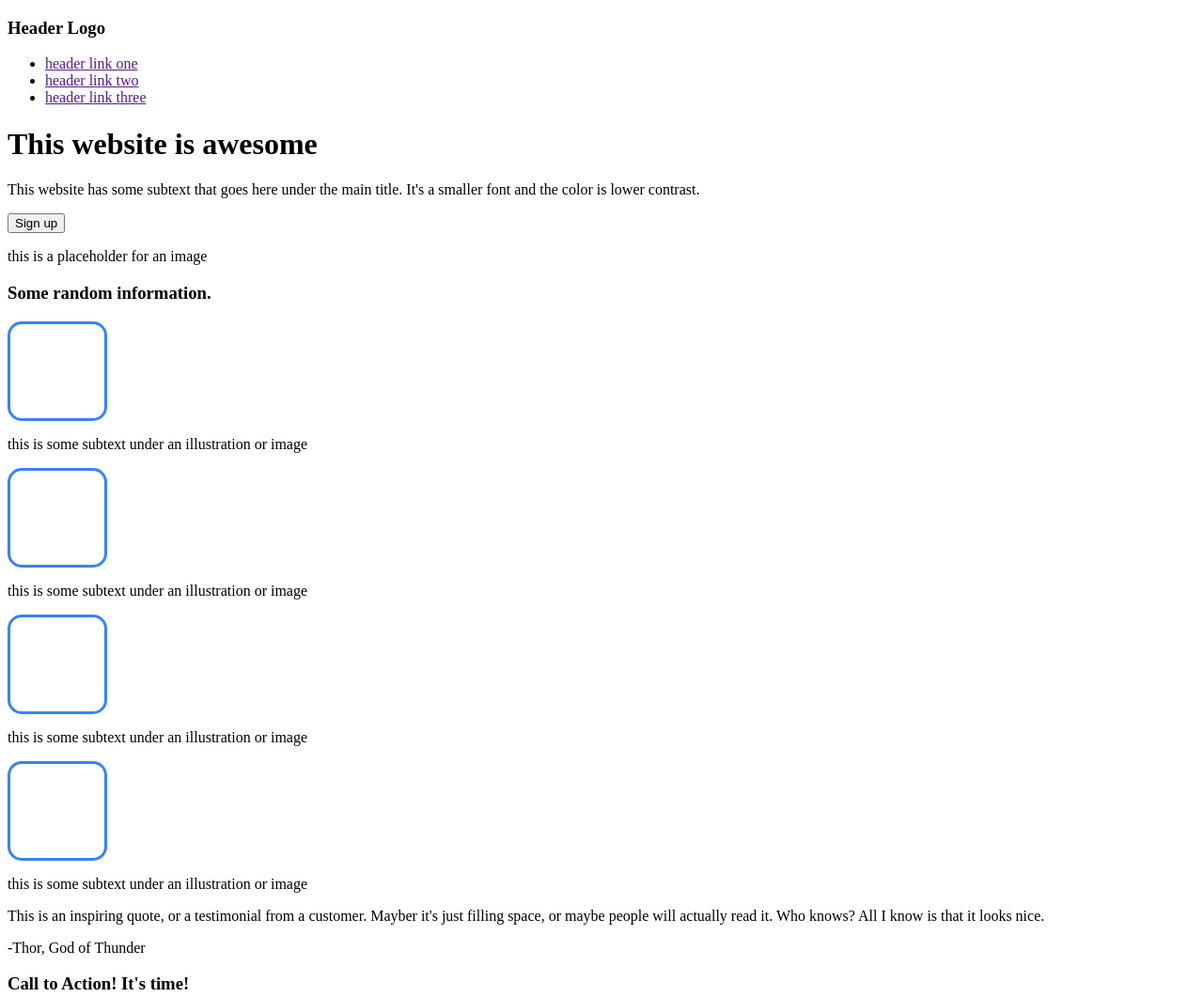
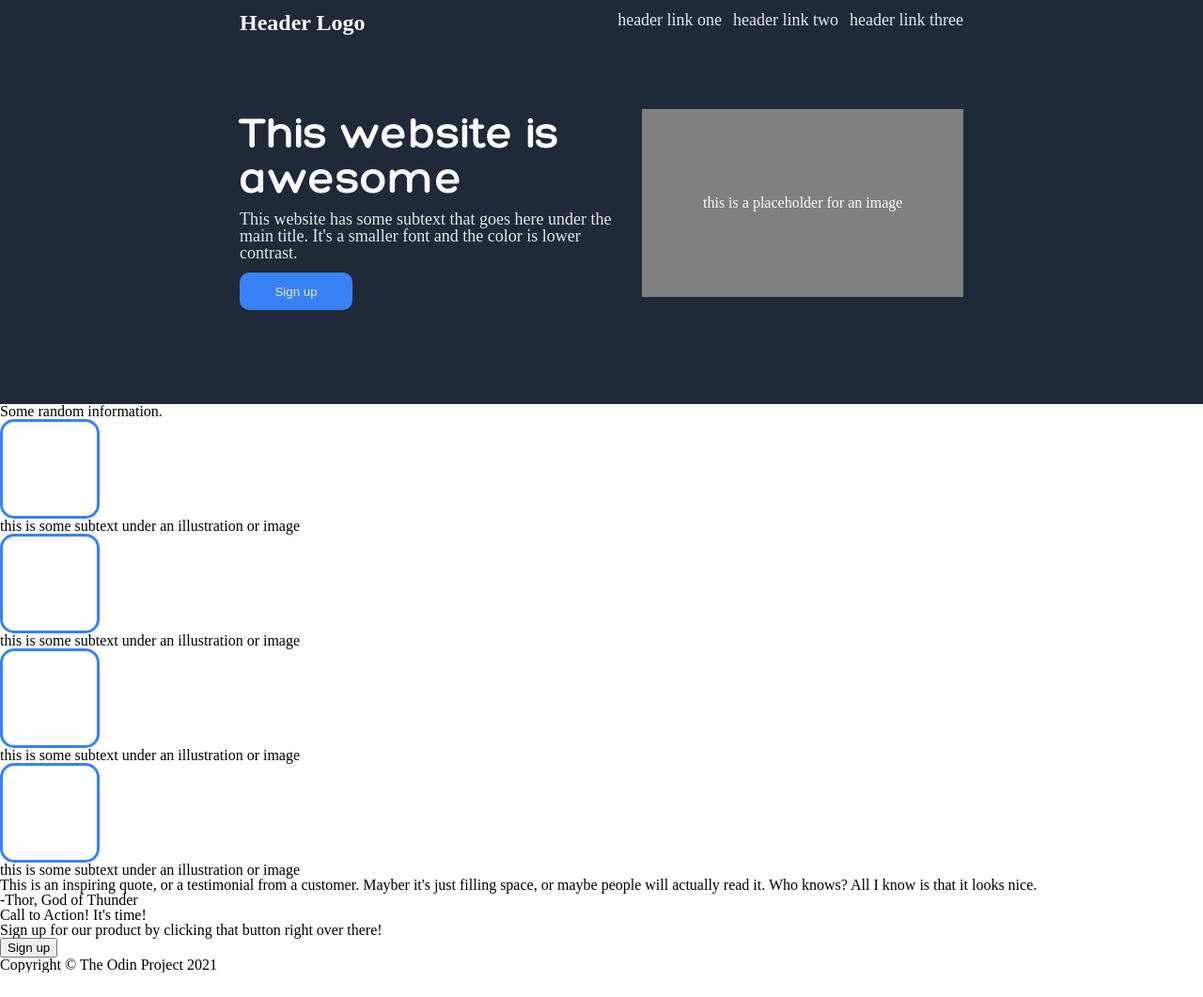
Before and after one commit to yonglu1989/landing-page, a plain HTML site: page index.html in a window 1280 px wide. Shown: the top 1061 px of the page at 94% size. After the commit the page ends 1035 px from the top, so only its background shows below. Drawn offline with Linux system fonts and the light colour scheme.

Commit message:
Added fonts and finished first section (heading).

```diff
--- a/index.html
+++ b/index.html
@@ -1,6 +1,7 @@
 <!DOCTYPE html>
 <html lang="en">
 <head>
+    <link rel="stylesheet" href="reset.css">
     <link rel="stylesheet" href="style.css">
     <meta charset="UTF-8">
     <meta http-equiv="X-UA-Compatible" content="IE=edge">
@@ -8,39 +9,65 @@
     <title>Landing Page</title>
 </head>
 <body>
+    <div class="heading-container">
+        <div class="navigation">
             <h3>Header Logo</h3>
             <ul>
                 <li><a href="">header link one</a></li>
                 <li><a href="">header link two</a></li>
                 <li><a href="">header link three</a></li>
             </ul>
+        </div>
+
+        <div class="heading-info">
+            <div class="signup-container">
                 <h1>This website is awesome</h1>
                 <p>This website has some subtext that goes here under the main title.
                     It's a smaller font and the color is lower contrast.
                 </p>
                 <button>Sign up</button>
-    <div>
+            </div>
+            <div class="image-container">
                 <p>this is a placeholder for an image</p>
             </div>
+        </div>
+    </div>
 
-    <h3>Some random information.</h3>
+    <div class="randominfo-container">
+        <h4>Some random information.</h3>
+
+        <div class="cards-container">
+            <div class="card">
                 <div class="square"></div>
                 <p>this is some subtext under an illustration or image</p>
+            </div>
+            <div class="card">
                 <div class="square"></div>
                 <p>this is some subtext under an illustration or image</p>
+            </div>
+            <div class="card">
                 <div class="square"></div>
                 <p>this is some subtext under an illustration or image</p>
+            </div>
+            <div class="card">
                 <div class="square"></div>
                 <p>this is some subtext under an illustration or image</p>
+            </div>
+        </div>
+    </div>
 
+    <div class="quote-container">
         <p>This is an inspiring quote, or a testimonial from a customer. Mayber it's just filling
             space, or maybe people will actually read it. Who knows? All I know is that it looks nice.
         </p>
         <p>-Thor, God of Thunder</p>
+    </div>
 
     <div class="call-to-action">
-        <h3>Call to Action! It's time!</h3>
+        <div class="call-container">
+            <h4>Call to Action! It's time!</h3>
             <p>Sign up for our product by clicking that button right over there!</p>
+        </div>
         <button>Sign up</button>
     </div>
 
--- /dev/null
+++ b/reset.css
@@ -0,0 +1,48 @@
+/* http://meyerweb.com/eric/tools/css/reset/
+   v2.0 | 20110126
+   License: none (public domain)
+*/
+
+html, body, div, span, applet, object, iframe,
+h1, h2, h3, h4, h5, h6, p, blockquote, pre,
+a, abbr, acronym, address, big, cite, code,
+del, dfn, em, img, ins, kbd, q, s, samp,
+small, strike, strong, sub, sup, tt, var,
+b, u, i, center,
+dl, dt, dd, ol, ul, li,
+fieldset, form, label, legend,
+table, caption, tbody, tfoot, thead, tr, th, td,
+article, aside, canvas, details, embed,
+figure, figcaption, footer, header, hgroup,
+menu, nav, output, ruby, section, summary,
+time, mark, audio, video {
+	margin: 0;
+	padding: 0;
+	border: 0;
+	font-size: 100%;
+	font: inherit;
+	vertical-align: baseline;
+}
+/* HTML5 display-role reset for older browsers */
+article, aside, details, figcaption, figure,
+footer, header, hgroup, menu, nav, section {
+	display: block;
+}
+body {
+	line-height: 1;
+}
+ol, ul {
+	list-style: none;
+}
+blockquote, q {
+	quotes: none;
+}
+blockquote:before, blockquote:after,
+q:before, q:after {
+	content: '';
+	content: none;
+}
+table {
+	border-collapse: collapse;
+	border-spacing: 0;
+}
--- a/style.css
+++ b/style.css
@@ -1,6 +1,127 @@
+.heading-container{
+    display: flex;
+    flex-direction: column;
+    background-color: #1F2937;
+    padding: 12px 255px;
+    padding-bottom: 100px;
+    /* margin-bottom: 200px; */
+}
+.navigation {
+    margin-bottom: 80px;
+    display: flex;
+    justify-content: space-between;
+}
+
+ul {
+    list-style-type: none;
+    display: flex;
+    font-size: 18px;
+    gap: 12px;
+}
+
+a {
+    text-decoration: none;
+    color: #e5e7eb
+}
+
+h1 {
+    font-size: 48px;
+    font-weight: 800;
+    font-family: Hero-Bold, sans-serif;
+    color: #f9faf8;
+}
+
+h3 {
+    font-size: 24px;
+    font-weight: bold;
+    color: #f9faf8;
+}
+.heading-info {
+    display: flex;
+    gap: 24px;
+}
+
+.signup-container {
+    display: flex;
+    flex-direction: column;
+    gap: 12px;
+}
+
+.signup-container button {
+    height: 40px;
+    width: 120px;
+    border-radius: 10px;
+    border-style: none;
+    flex: initial;
+    background-color: #3882F6;
+    color: #e5e7eb;
+}
+
+.signup-container p {
+    color: #e5e7eb;
+    font-size: 18px;
+    flex: 1 1 auto;
+}
+.image-container {
+    width: 700px;
+    height: 200px;
+    background-color: grey;
+    flex: 1 1 auto;
+    justify-content: center;
+    align-items: center;
+    display: flex;
+}
+
+.image-container p {
+    color: #f9faf8;
+}
+
+.randominfo-container {
+
+}
+
+.cards-container {
+
+}
+
+.card {
+
+}
+
 .square{
     height: 100px;
     width: 100px;
     border: 3px solid #3882F6;
     border-radius: 15px;
 }
+
+.quote-container {
+
+}
+
+.call-to-action {
+
+}
+
+.call-container {
+
+}
+
+.footer {
+
+}
+
+@font-face {
+    font-family: Hero-Bold;
+    src: url(fonts/Hero-Bold.ttf);
+}
+
+@font-face {
+    font-family: Hero-Light;
+    src: url(fonts/Hero-Light.ttf);
+}
+
+@font-face {
+    font-family: Hero-Regular;
+    src: url(fonts/Hero-Regular.ttf);
+}
```
Also changed, not shown: fonts/Hero-Bold.ttf (added), fonts/Hero-Light.ttf (added), fonts/Hero-Regular.ttf (added). Lines whose indentation alone changed are shown as unchanged.
